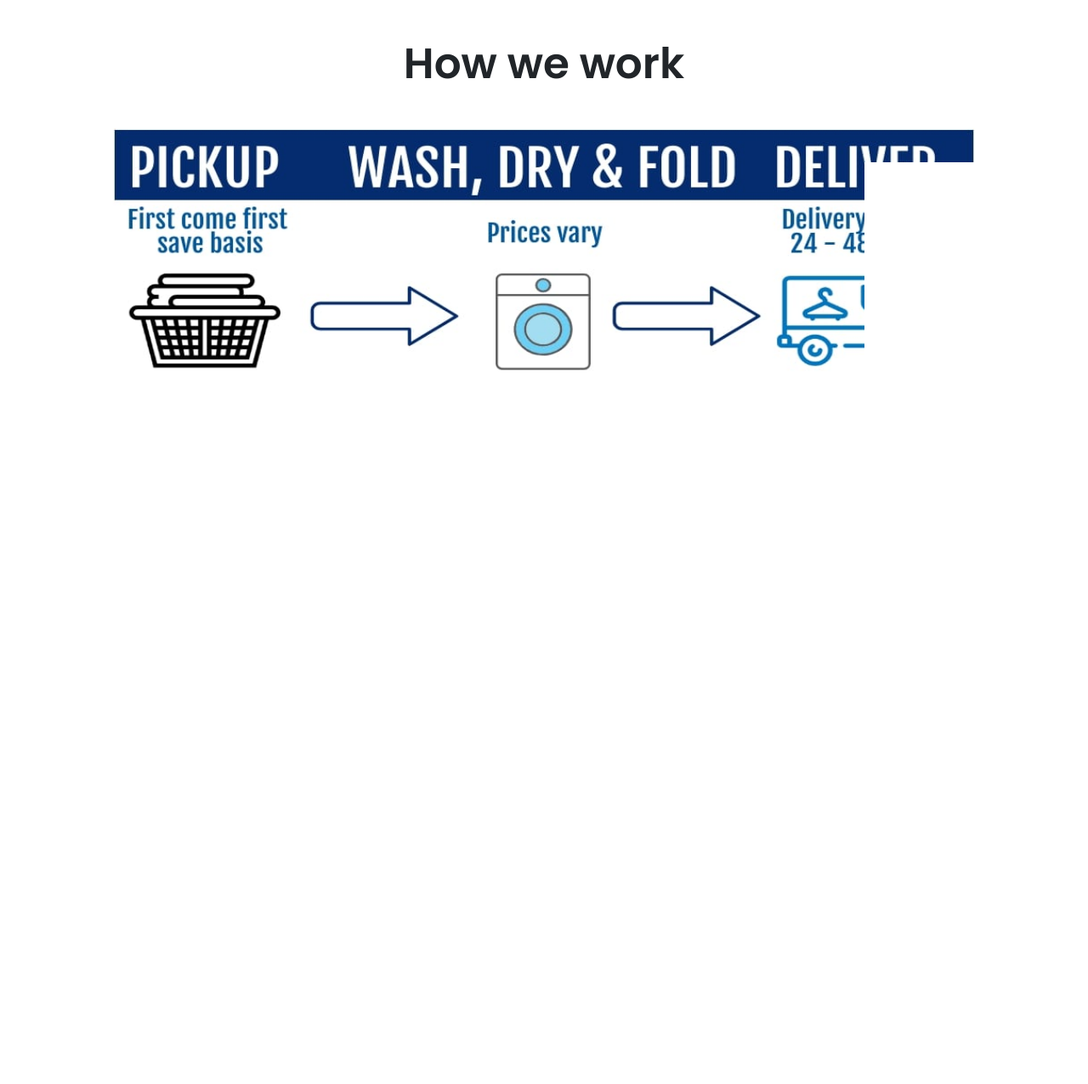
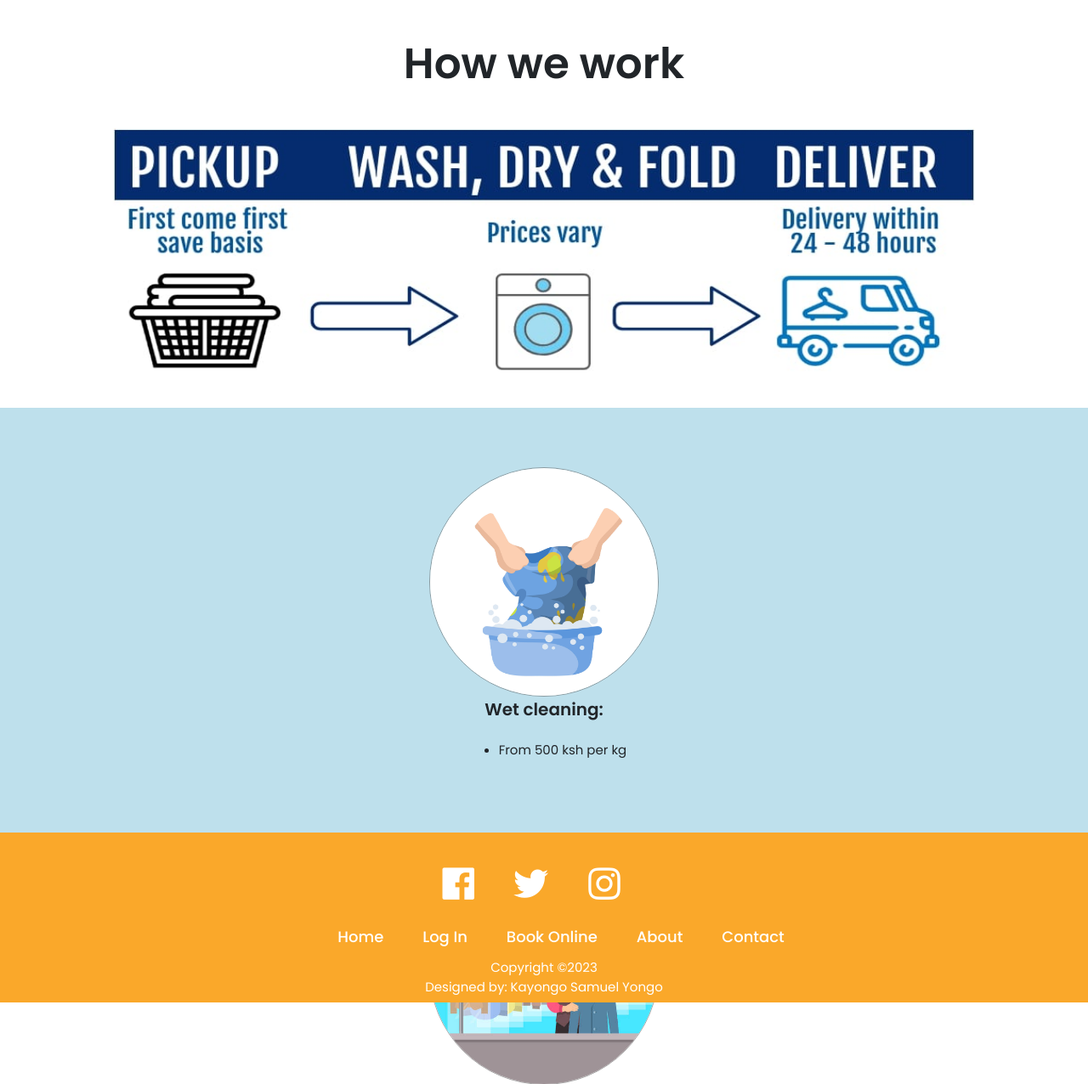
Before and after one commit to KayongoYongo/PP-Mama_Fua_website_Django, a Django app: page / in a window 1280 px wide; the page is wider, and only the part inside the window is pictured. Shown: the part 1080-2356 px from the top of that part at 85% size. Before the commit the page ends 1516 px from the top of that part, so only its background shows below. Run offline with Django 5.2, Linux system fonts and the light colour scheme.

Commit message:
added various css files

```diff
--- a/mama_fua_project/pages_app/static/css/landing_page.css
+++ b/mama_fua_project/pages_app/static/css/landing_page.css
@@ -124,12 +124,14 @@
 
 .last-container {
     display:flex;
-    flex-direction: row;
+    flex-direction: column;
     background-color: rgb(190,224,236);
     align-items: center;
     justify-content: space-between;
     height: 500px;
     width: 100%;
+    margin-top: -20px;
+    padding-top: 20px;
 }
 
 .mini-containers {
```
Also changed, not shown: mama_fua_project/pages_app/static/css/location.css (added, +17 -0 lines).
